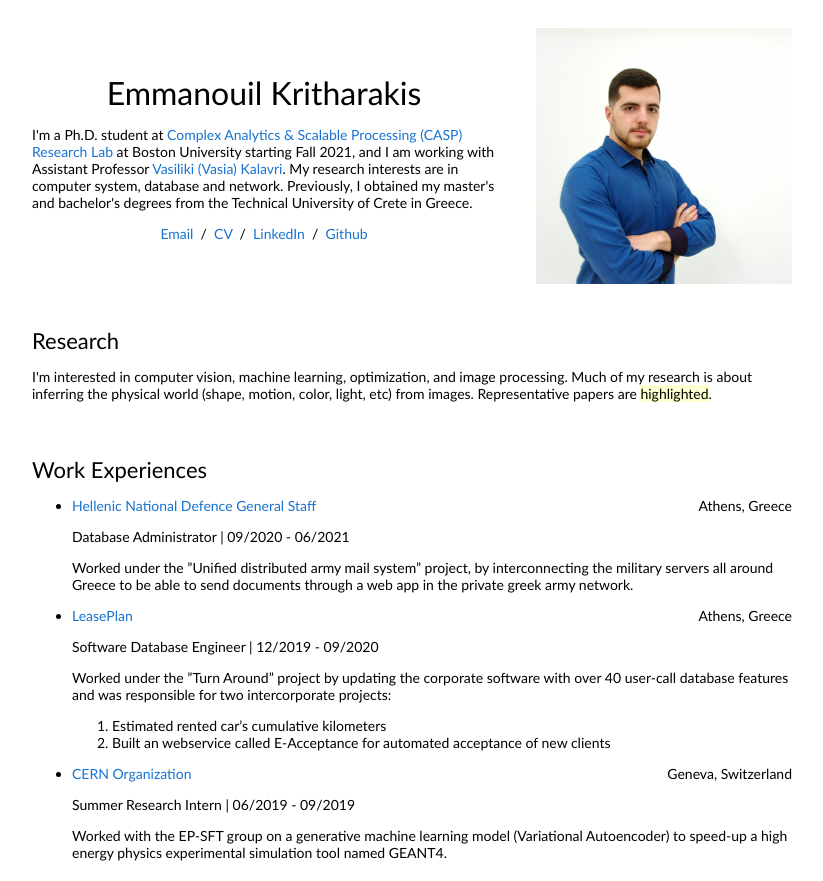
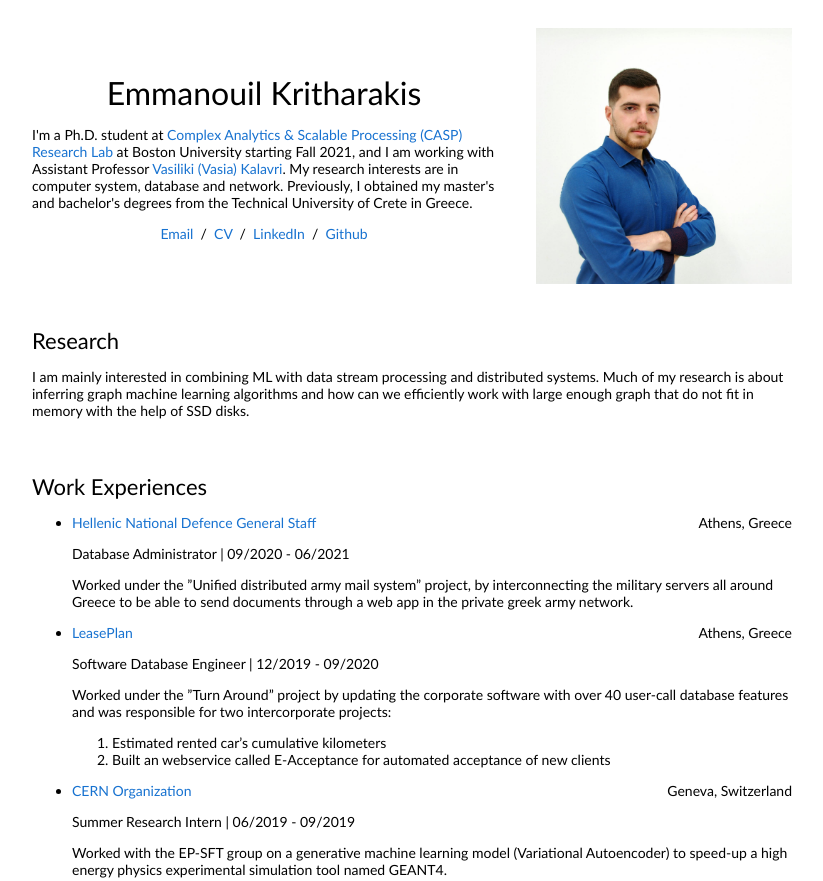
Before and after one commit to Krith-man/Krith-man.github.io, a plain HTML site: page index.html in a window 1280 px wide. Shown: the top 881 px of the page, without its empty margins (228-1051 px from the left). Drawn offline with Linux system fonts and the light colour scheme.

Commit message:
Add research part

```diff
--- a/index.html
+++ b/index.html
@@ -40,8 +40,7 @@
             <td style="padding:20px;width:100%;vertical-align:middle">
               <heading>Research</heading>
               <p>
-                I'm interested in computer vision, machine learning, optimization, and image processing. Much of my research is about inferring the physical world (shape, motion, color, light, etc) from images. Representative papers are <span class="highlight">highlighted</span>.
-              </p>
+                I am mainly interested in combining ML with data stream processing and distributed systems. Much of my research is about inferring graph machine learning algorithms and how can we efficiently work with large enough graph that do not fit in memory with the help of SSD disks.
             </td>
           </tr>
         </tbody></table>
```
